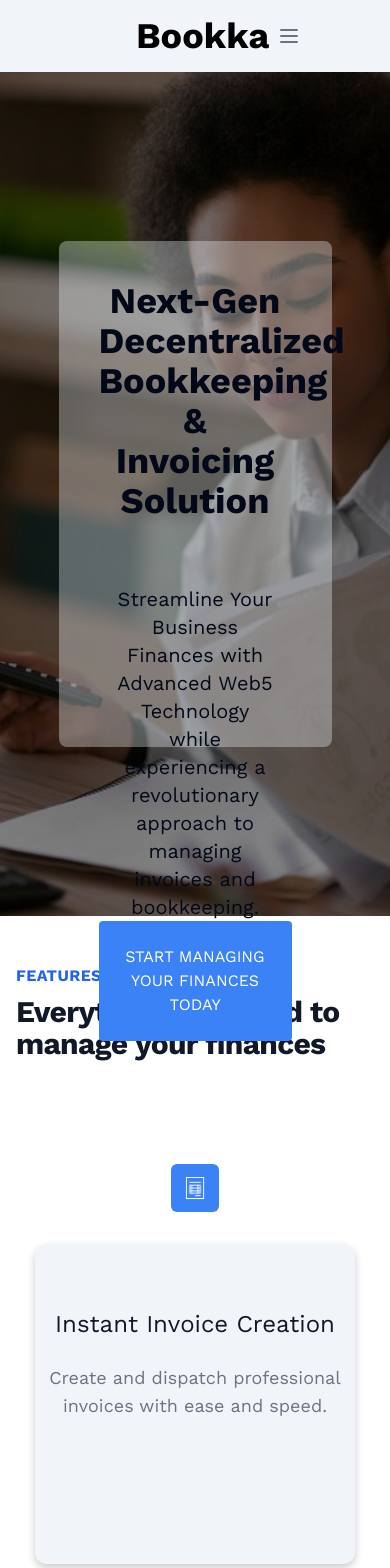
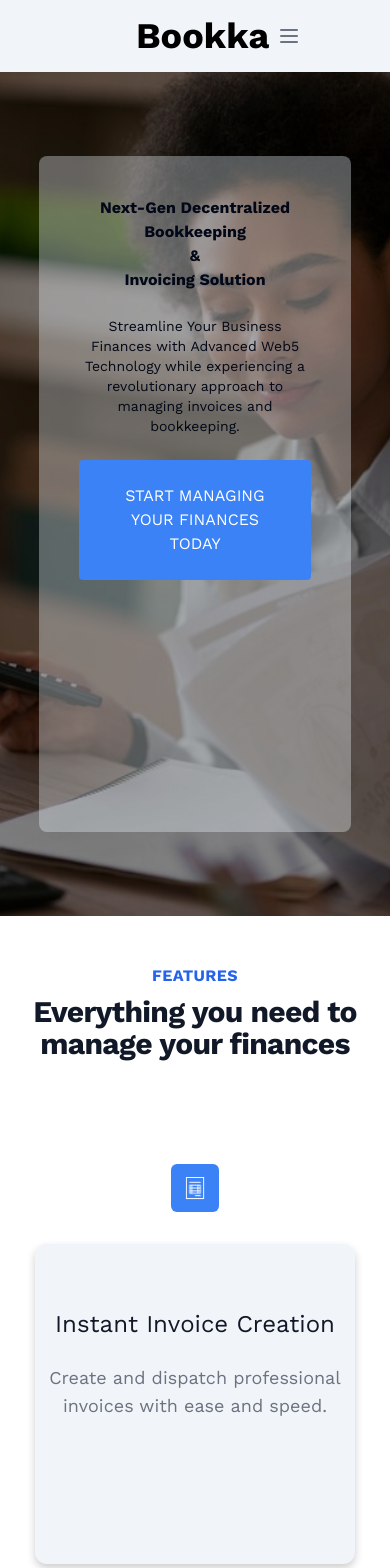
Before and after one commit to Aduwoayooluwa/bookka, a Next.js app: page / in a window 390 px wide. Shown: the top 1568 px of the page. Built offline with nearby package versions, Linux system fonts and the light colour scheme.

Commit message:
fix: mobile responsive landing

```diff
--- a/src/page/home/components/Features.tsx
+++ b/src/page/home/components/Features.tsx
@@ -25,7 +25,7 @@ const FeaturesSection = () => {
   return (
     <div className="py-12 bg-white pb-16">
       <div className="max-w-7xl mx-auto px-4 sm:px-6 lg:px-8">
-        <div className="lg:text-center">
+        <div className="text-center">
           <h2 className="text-base text-blue-600 font-semibold tracking-wide uppercase">Features</h2>
           <p className="mt-2 text-3xl leading-8 font-extrabold tracking-tight text-gray-900 sm:text-4xl">
             Everything you need to manage your finances
@@ -33,7 +33,7 @@ const FeaturesSection = () => {
         </div>
 
         <div className="mt-10">
-          <dl className="space-y-10 md:space-y-0 md:grid md:grid-cols-3 md:gap-x-6 md:gap-y-10">
+          <dl className="space-y-10 lg:space-y-0 lg:grid lg:grid-cols-3 lg:gap-x-6 lg:gap-y-10">
             {features.map((feature, index) => (
              <div className="flex flex-col" key={index}>
                <div className="flex  mt-16  mx-auto items-center justify-center h-12 w-12 rounded-md bg-blue-500 text-white">
--- a/src/page/home/components/HowItWorks.tsx
+++ b/src/page/home/components/HowItWorks.tsx
@@ -26,7 +26,7 @@ const HowItWorksSection = () => {
   return (
     <div className="py-12 bg-slate-100 work-bg">
       <div className="max-w-7xl mx-auto px-4 sm:px-6 lg:px-8">
-      <div className="lg:text-center">
+      <div className="text-center">
           <h2 className="text-base text-blue-600 font-semibold tracking-wide uppercase">how it works</h2>
           <p className="mt-2 text-3xl leading-8 font-extrabold tracking-tight text-gray-900 sm:text-4xl">
 
@@ -36,7 +36,7 @@ const HowItWorksSection = () => {
           </p>
         </div>
         <div className="mt-10">
-          <dl className="space-y-10 md:space-y-0 md:grid md:grid-cols-3 md:gap-6">
+          <dl className="space-y-10 lg:space-y-0 lg:grid lg:grid-cols-3 lg:gap-6">
             {steps.map((step, index) => (
               <div key={index} className="text-center">
                 <img src={step.icon} alt={step.title} className="mx-auto h-12 w-12 text-gray-400" />
--- a/src/page/home/index.css
+++ b/src/page/home/index.css
@@ -51,3 +51,10 @@
     align-items: center;
     justify-content: center;
 }
+
+@media screen and (max-width: 768px) {
+  .hero-content{
+    width: 80%;
+    height: 80%;
+  }
+}
--- a/src/page/home/index.tsx
+++ b/src/page/home/index.tsx
@@ -15,7 +15,7 @@ const imgLink =
 
 const index = (props: Props) => {
   return (
-    <div className="body bg-slate-100">
+    <div className="overflow-x-0 bg-slate-100">
       <div className=" w-full rounded-b-[4rem] bg-white">
         <Navbar />
         <div className="bg-slate-100 hero flex flex-wrap justify-around items-center">
@@ -25,17 +25,17 @@ const index = (props: Props) => {
             transition={{ duration: 1.5 }}
             className="text-start w-full md:w-[60%] p-10 hero-content "
           >
-            <h1 className=" border-black text-4xl text-center font-semibold">
+            <h1 className=" border-black md:text-4xl text-center font-semibold">
               Next-Gen Decentralized Bookkeeping <br /> & <br /> Invoicing
               Solution
             </h1>
-            <p className="text-xl text-center mt-16 mx-auto w-10/12">
+            <p className="md:text-xl text-center py-6 text-sm md:mx-auto m-0 md:w-10/12">
               Streamline Your Business Finances with Advanced Web5 Technology while experiencing a revolutionary approach to managing invoices
               and bookkeeping.
             </p>
 
             {/* <div className="text-center"> */}
-            <button className="md:mt-12 md:ml-60 m-0 rounded-sm uppercase bg-blue-500 text-white py-6 px-6 hover:bg-blue-600 md:bg-blue-600 ">
+            <button className="lg:mt-12 xl:ml-72 lg:ml-32 md:ml-16 m-0 rounded-sm uppercase bg-blue-500 text-white py-6 px-6 hover:bg-blue-600 md:bg-blue-600 ">
               <Link href="/auth">Start Managing Your Finances Today</Link>
             </button>
             {/* </div> */}
```
